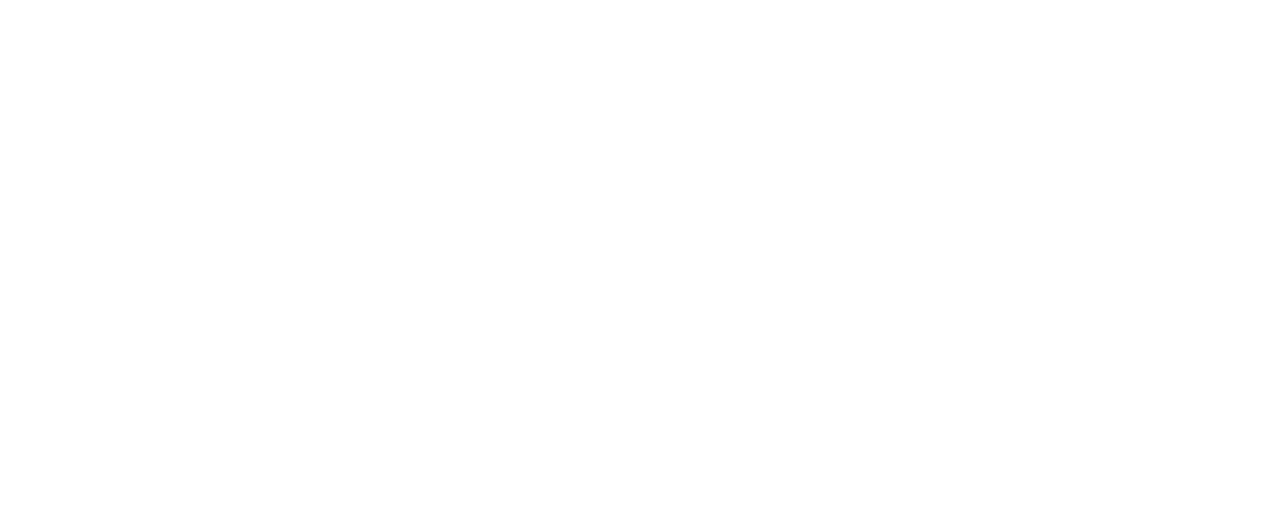
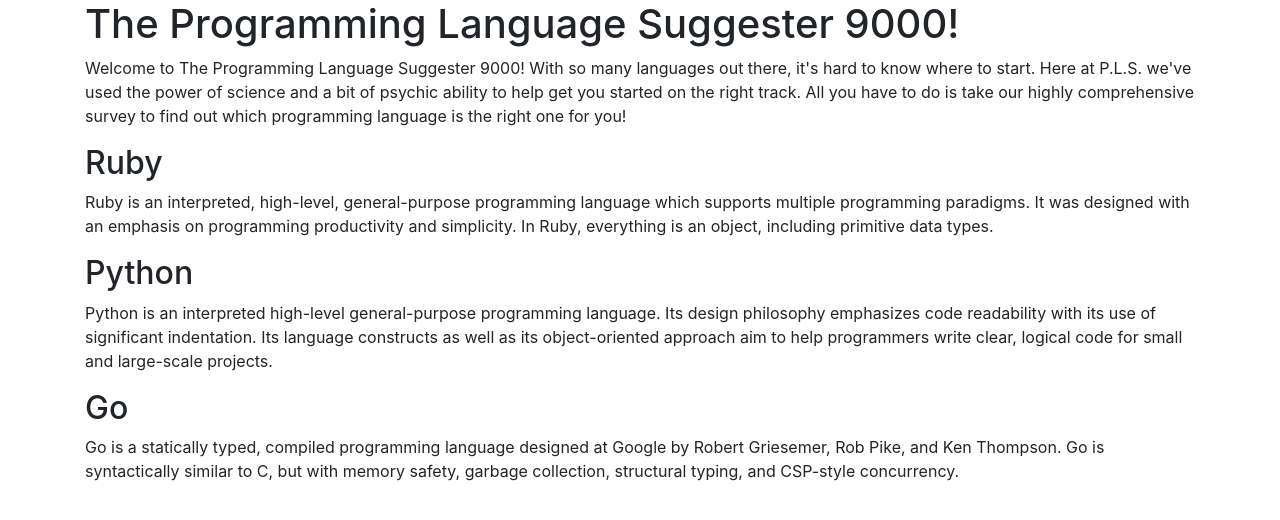
Before and after one commit to AaronDBoyd/Language_Suggester, a plain HTML site: page index.html in a window 1280 px wide. Drawn offline with Linux system fonts and the light colour scheme.

Commit message:
add initial HTML format/3 language types with related info.

```diff
--- a/index.html
+++ b/index.html
@@ -5,17 +5,32 @@
   <link href="css/styles.css" rel="stylesheet" type="text/css">
   <script src="js/jquery-3.6.0.js"></script>
   <script src="js/scripts.js"></script>
-  <title></title>
+  <title>Programming Language Suggester</title>
 </head>
 <body>
   <div class="container">
+    <h1>The Programming Language Suggester 9000!</h1>
+    <p>Welcome to The Programming Language Suggester 9000! With so many languages out there, it's hard to know where to start. Here at P.L.S. we've used the power of science and a bit of psychic ability to help get you started on the right track. All you have to do is take our highly comprehensive survey to find out which programming language is the right one for you!</p>
 
 
 
 
 
 
+    <div id="ruby">
+      <h2>Ruby</h2>
+      <p>Ruby is an interpreted, high-level, general-purpose programming language which supports multiple programming paradigms. It was designed with an emphasis on programming productivity and simplicity. In Ruby, everything is an object, including primitive data types.</p>
+    </div>
+    <div id="python">
+      <h2>Python</h2>
+      <p>Python is an interpreted high-level general-purpose programming language. Its design philosophy emphasizes code readability with its use of significant indentation. Its language constructs as well as its object-oriented approach aim to help programmers write clear, logical code for small and large-scale projects.</p>
+    </div>
 
+
+    <div id="Go">
+      <h2>Go</h2>
+      <p>Go is a statically typed, compiled programming language designed at Google by Robert Griesemer, Rob Pike, and Ken Thompson. Go is syntactically similar to C, but with memory safety, garbage collection, structural typing, and CSP-style concurrency.</p>
+    </div>
 
 
 
```
